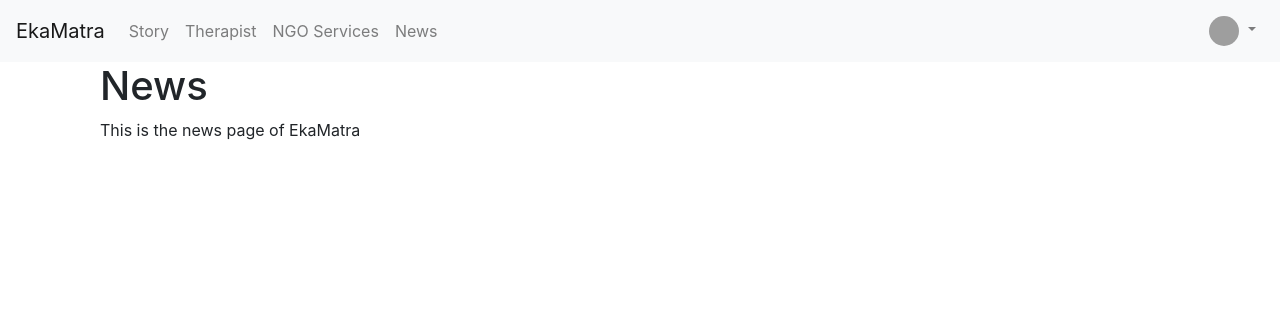
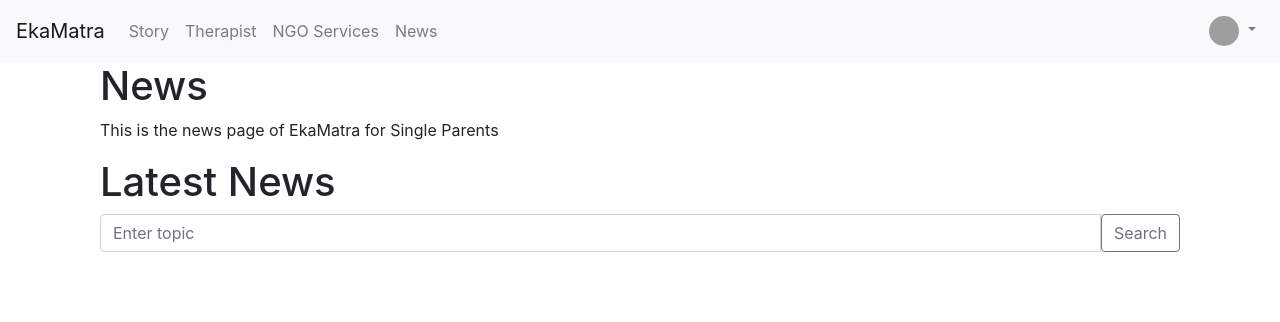
Before and after one commit to Bharathhh30/EkaMatra, a Flask app: page /news in a window 1280 px wide. Shown: the top 322 px of the page. Run offline with Flask 3, Linux system fonts and the light colour scheme; the visitor is signed in with stand-in values (Sample User, id 1); some libraries are stand-ins or nearby versions; grey boxes are pictures that could not be loaded.

Commit message:
experimenting on branches

```diff
--- a/Backend/templates/base.html
+++ b/Backend/templates/base.html
@@ -43,6 +43,12 @@
             <li class="nav-item">
                 <a class="nav-link" href="/signup">Sign Up</a>
             </li>
+            <li class="nav-item">
+              <a class="nav-link" href="/therapist-signup">Therapist</a>
+          </li>
+          <li class="nav-item">
+            <a class="nav-link" href="/retailer-signup">Retailer (Picapool)</a>
+        </li>
             {% endif %}
           </ul>
           <!-- Right Side Dropdown Menu -->
--- a/Backend/templates/news.html
+++ b/Backend/templates/news.html
@@ -7,8 +7,42 @@
         <div class="row">
             <div class="col-md-12">
                 <h1>News</h1>
-                <p>This is the news page of EkaMatra</p>
+                <p>This is the news page of EkaMatra for Single Parents</p>
             </div>
         </div>
     </div>
+    <div class="container">
+        <h1>Latest News</h1>
+
+        <form method="get" action="/news">
+            <div class="input-group mb-3">
+                <input type="text" class="form-control" name="topic" placeholder="Enter topic" aria-label="Enter topic" aria-describedby="button-search">
+                <button class="btn btn-outline-secondary" type="submit" id="button-search">Search</button>
+            </div>
+        </form>
+
+        {% if topic %}
+        <h2>News on {{ topic }}</h2>
+        {% if news %}
+            <div class="row">
+                {% for article in news %}
+                    <div class="col-md-4">
+                        <div class="card mb-3">
+                            {% if article.urlToImage %}
+                                <img src="{{ article.urlToImage }}" class="card-img-top" alt="{{ article.title }}">
+                            {% endif %}
+                            <div class="card-body">
+                                <h5 class="card-title">{{ article.title }}</h5>
+                                <p class="card-text">{{ article.description }}</p>
+                                <a href="{{ article.url }}" class="btn btn-primary" target="_blank">Read more</a>
+                            </div>
+                        </div>
+                    </div>
+                {% endfor %}
+            </div>
+        {% else %}
+            <p>No news articles found for this topic.</p>
+        {% endif %}
+        {% endif %}
+    </div>
 {% endblock %}
--- a/Backend/views.py
+++ b/Backend/views.py
@@ -3,10 +3,11 @@
 from .models import *
 from datetime import datetime
 import requests
+import os
 
 # API for news
 NEWS_API_KEY=os.environ.get('NEWS_API_KEY')
-NEWS_API_URL='https://newsapi.org/v2/top-headlines`'
+NEWS_API_URL = 'https://newsapi.org/v2/everything'
 
 
 # Creating a blueprint
@@ -66,10 +67,34 @@
 def ngoservices():
     return render_template('ngoservices.html')
 
-@views.route('/news')
-@login_required
+# @views.route('/news')
+# @login_required
+# def news():
+#     return render_template('news.html')
+
+@views.route('/news', methods=['GET', 'POST'])
 def news():
-    return render_template('news.html')
+    topic = request.args.get('topic')
+    if request.method == 'POST':
+        topic = request.form.get('topic')
+
+    news_data = []
+    if topic:
+        params = {
+            'apiKey': NEWS_API_KEY,
+            'q': topic,
+            'sortBy': 'publishedAt',
+            'language': 'en'
+        }
+        try:
+            response = requests.get(NEWS_API_URL, params=params)
+            response.raise_for_status()  # Raise an exception for HTTP errors
+            news_data = response.json().get('articles', [])
+        except requests.exceptions.RequestException as e:
+            print(f"Error fetching news: {e}")
+
+    return render_template('news.html', news=news_data, topic=topic)
+
 
 @views.route('/profile')
 @login_required
--- a/requirements.txt
+++ b/requirements.txt
@@ -7,3 +7,5 @@
 Flask-Mail
 python-dotenv
 requests
+newsapi-python
+flask-socketio
```
